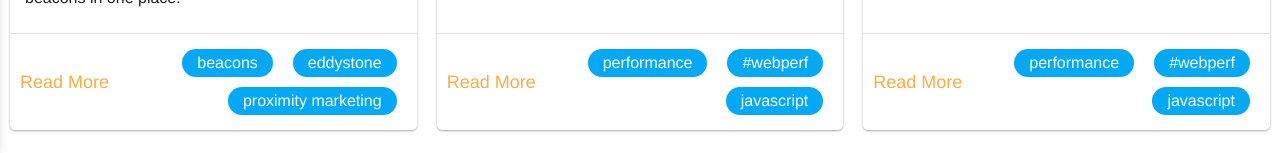
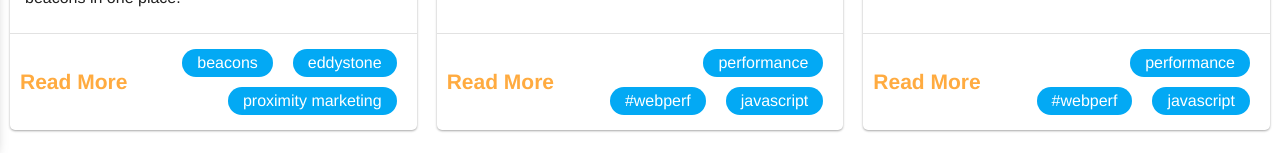
Before and after one commit to derekshull/my-website, a Vue app: page /#/talks in a window 1280 px wide. Shown: the part 647-800 px from the top of the page. Built offline with nearby package versions, Linux system fonts and the light colour scheme.

Commit message:
beefed up the read me links

```diff
--- a/src/App.vue
+++ b/src/App.vue
@@ -346,9 +346,10 @@ export default {
 	.card .card-cta {
 		color: #ffab40;
 		text-decoration: none;
-		font-size:18px;
+		font-size:21px;
+    font-weight: 600;
 		display: block;
-    	width: 30%;
+    width: 35%;
 	}
 
 	.card .card-cta:hover {
--- a/src/components/Blog.vue
+++ b/src/components/Blog.vue
@@ -180,7 +180,7 @@
 	.post .post-tags {
 		display:flex;
 		justify-content: flex-end;
-		width:70%;
+		width:65%;
 		flex-wrap: wrap;
 	}
 
@@ -195,9 +195,10 @@
 	.post .post-cta {
 		color: #ffab40;
 		text-decoration: none;
-		font-size:18px;
+		font-size:21px;
+    	font-weight: 600;
 		display: block;
-    	width: 30%;
+    	width: 35%;
 	}
 
 	.post .post-cta:hover {
--- a/src/components/Talks.vue
+++ b/src/components/Talks.vue
@@ -180,7 +180,7 @@
 	.post .post-tags {
 		display:flex;
 		justify-content: flex-end;
-		width:70%;
+		width:65%;
 		flex-wrap: wrap;
 	}
 
@@ -195,9 +195,10 @@
 	.post .post-cta {
 		color: #ffab40;
 		text-decoration: none;
-		font-size:18px;
+		font-size:21px;
+    	font-weight: 600;
 		display: block;
-    	width: 30%;
+    	width: 35%;
 	}
 
 	.post .post-cta:hover {
```
